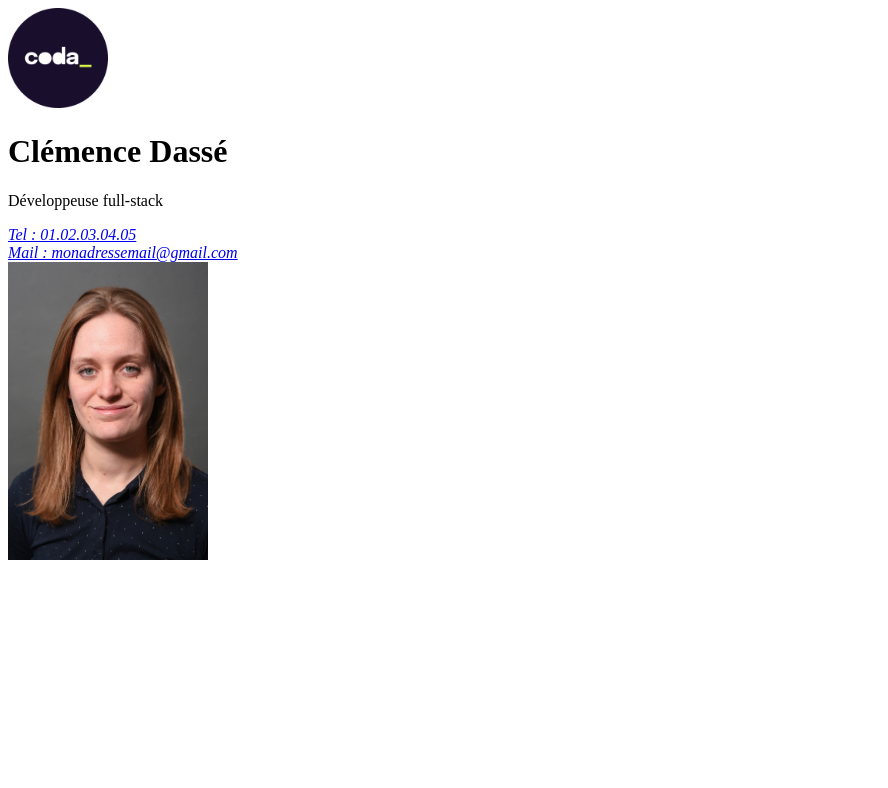
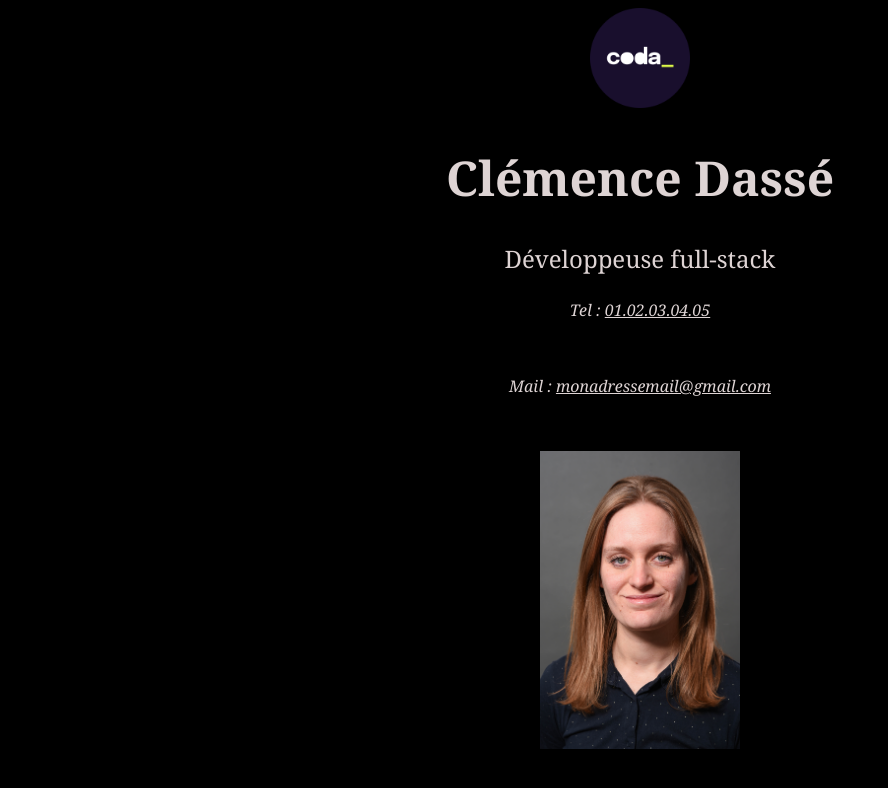
Before and after one commit to CDasse/tp_visite, a plain HTML site: page index.html in a window 1280 px wide. Shown: the whole page, without its empty margins (0-888 px from the left). Drawn offline with Linux system fonts and the light colour scheme.

Commit message:
feat: add style.css file

```diff
--- a/index.html
+++ b/index.html
@@ -3,6 +3,7 @@
 <head>
     <meta charset="UTF-8">
     <meta name="viewport" content="width=device-width, initial-scale=1.0">
+    <link rel="stylesheet" href="style.css">
     <title>Clémence Dassé - Ma carte de visite</title>
 </head>
 <body>
@@ -15,8 +16,8 @@
     </header>
     <main>
         <address>
-            <a href="tel:0102030405">Tel : 01.02.03.04.05</a><br>
-            <a href="mailto:monadressemail@gmail.com">Mail : monadressemail@gmail.com</a><br>
+            <p>Tel : <a href="tel:0102030405">01.02.03.04.05</a></p><br>
+            <p>Mail : <a href="mailto:monadressemail@gmail.com">monadressemail@gmail.com</a></p><br>
         </address>
     </main>
     <aside>
--- /dev/null
+++ b/style.css
@@ -0,0 +1,15 @@
+* {
+    font-family: Georgia, "Times New Roman", Times, serif;
+    background-color: black;
+    color: #ded4d4;
+    text-align: center;
+}
+
+hgroup {
+    font-size: 1.5rem;
+}
+
+address {
+    margin: 1rem;
+    font-size: 1rem;
+}
```
Also changed, not shown: 1 other file.
